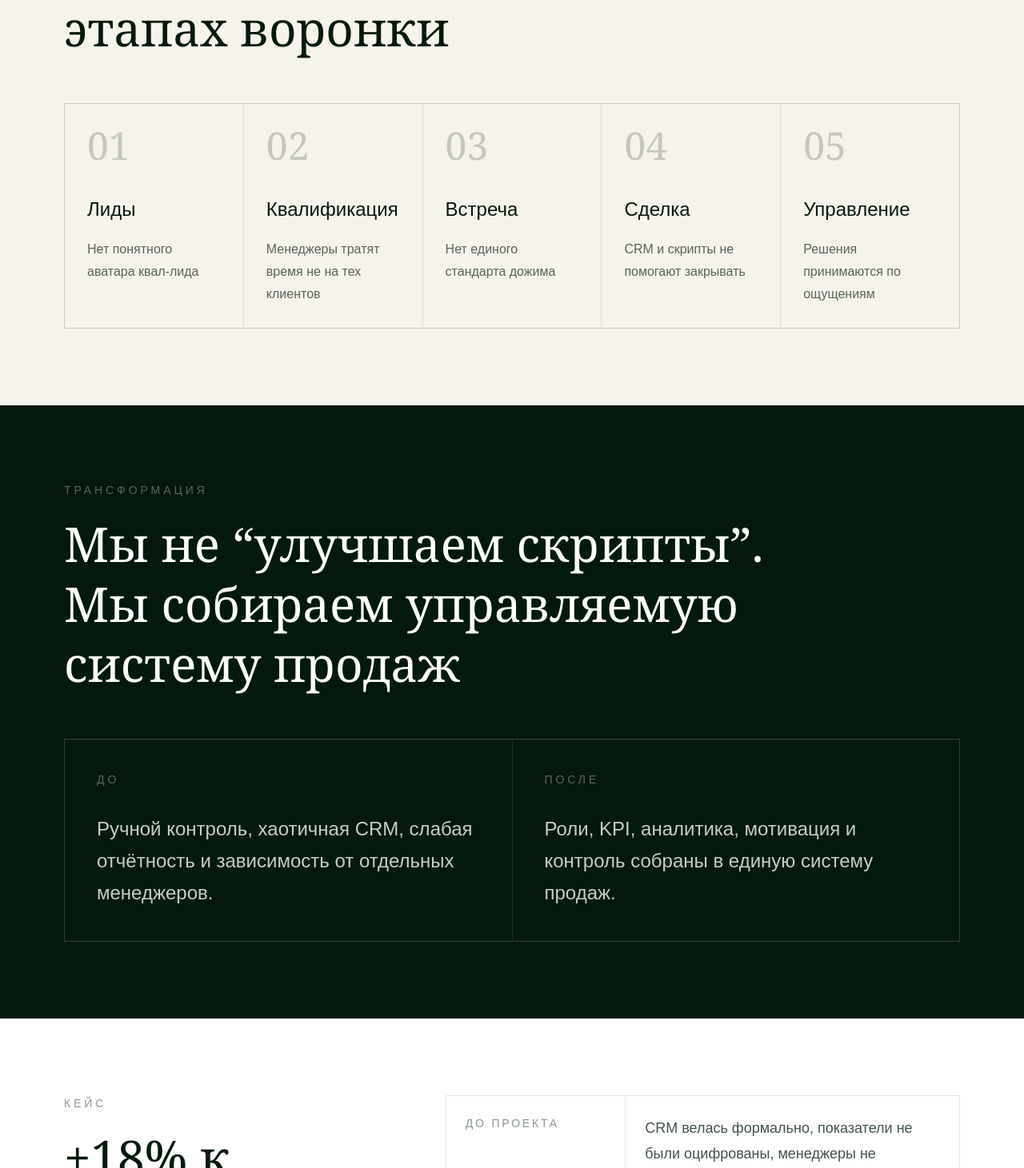
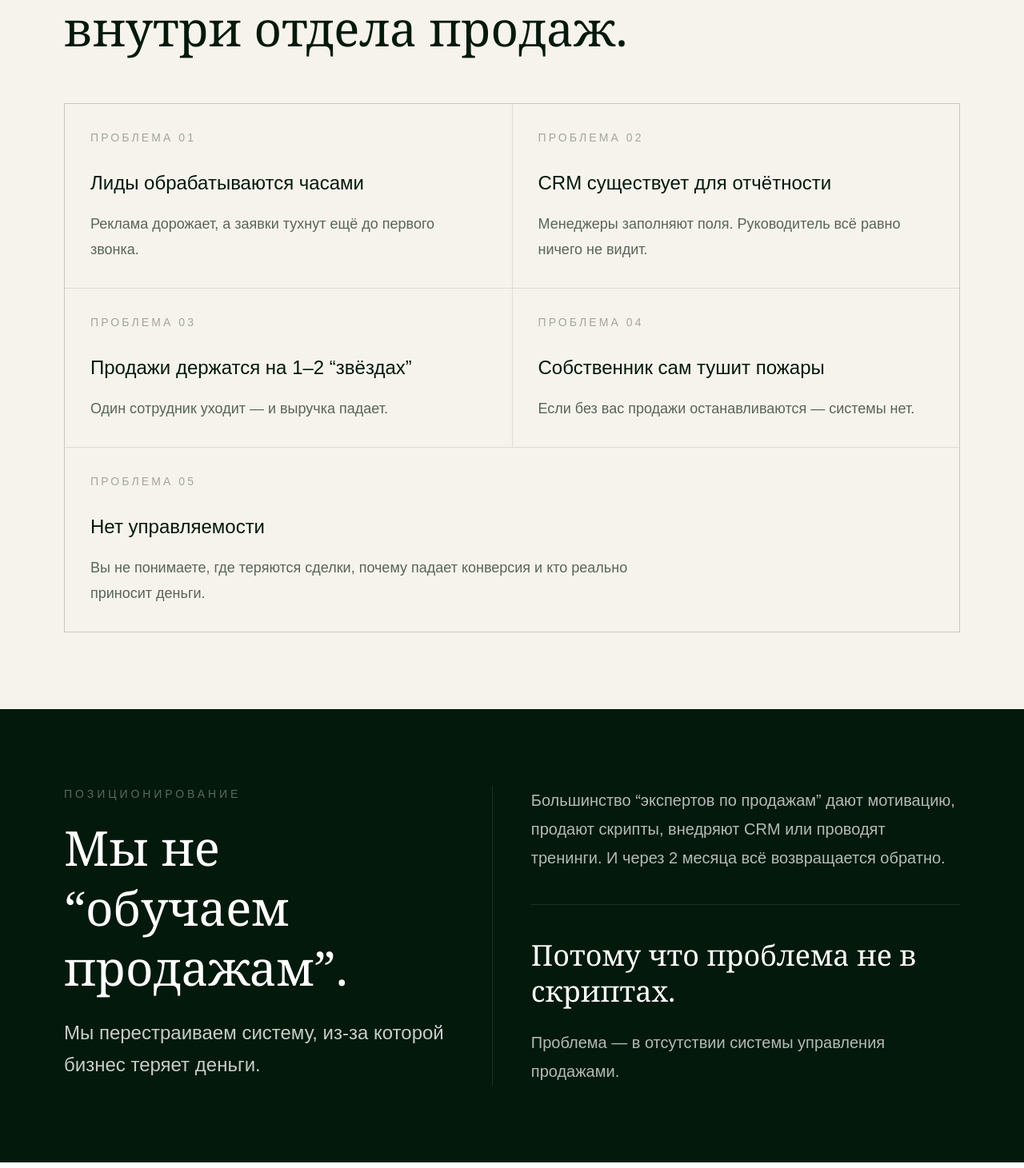
Before and after one commit to kirill11999988-tech/mb-consulting, a Next.js app: page / in a window 1280 px wide. Shown: the part 1309-2770 px from the top of the page at 80% size. Built offline with nearby package versions, Linux system fonts and the light colour scheme.

Commit message:
update landing copy

```diff
--- a/app/page.tsx
+++ b/app/page.tsx
@@ -8,30 +8,92 @@ const fadeUp = {
   visible: { opacity: 1, y: 0 },
 };
 
-const funnel = [
-  ["Лиды", "Нет понятного аватара квал-лида"],
-  ["Квалификация", "Менеджеры тратят время не на тех клиентов"],
-  ["Встреча", "Нет единого стандарта дожима"],
-  ["Сделка", "CRM и скрипты не помогают закрывать"],
-  ["Управление", "Решения принимаются по ощущениям"],
+const pains = [
+  [
+    "Лиды обрабатываются часами",
+    "Реклама дорожает, а заявки тухнут ещё до первого звонка.",
+  ],
+  [
+    "CRM существует для отчётности",
+    "Менеджеры заполняют поля. Руководитель всё равно ничего не видит.",
+  ],
+  [
+    "Продажи держатся на 1–2 “звёздах”",
+    "Один сотрудник уходит — и выручка падает.",
+  ],
+  [
+    "Собственник сам тушит пожары",
+    "Если без вас продажи останавливаются — системы нет.",
+  ],
+  [
+    "Нет управляемости",
+    "Вы не понимаете, где теряются сделки, почему падает конверсия и кто реально приносит деньги.",
+  ],
 ];
 
-const beforeAfter = [
+const changes = [
   [
-    "До",
-    "Ручной контроль, хаотичная CRM, слабая отчётность и зависимость от отдельных менеджеров.",
+    "Управляемая воронка",
+    "Вы видите, где теряются деньги.",
   ],
   [
-    "После",
-    "Роли, KPI, аналитика, мотивация и контроль собраны в единую систему продаж.",
+    "KPI, которые влияют на выручку",
+    "Не “активность ради активности”.",
+  ],
+  [
+    "CRM, которой пользуются",
+    "А не саботируют.",
+  ],
+  [
+    "Контроль без микроменеджмента",
+    "Собственник перестаёт жить в звонках и чатах.",
+  ],
+  [
+    "Масштабируемый отдел продаж",
+    "Рост без зависимости от конкретных людей.",
+  ],
+];
+
+const antiMarket = [
+  [
+    "CRM ≠ система продаж",
+    "Большинство компаний просто делают хаос “цифровым”.",
+  ],
+  [
+    "Скрипты не спасают слабый процесс",
+    "Если лиды обрабатываются хаотично — скрипт бесполезен.",
+  ],
+  [
+    "Нельзя масштабировать ручное управление",
+    "Пока собственник контролирует всё сам — бизнес упирается в потолок.",
+  ],
+  [
+    "Нельзя улучшить то, что не измеряется",
+    "Если нет цифр — нет управления.",
   ],
 ];
 
 const steps = [
-  ["01", "Диагностика", "Находим потери в воронке, CRM, команде и управлении."],
-  ["02", "Архитектура", "Проектируем структуру отдела, KPI, роли и систему контроля."],
-  ["03", "Внедрение", "Настраиваем процессы, обучаем команду и запускаем систему."],
-  ["04", "Рост", "Контролируем цифры и улучшаем конверсии на каждом этапе."],
+  [
+    "01",
+    "Диагностика",
+    "Находим, где бизнес теряет деньги прямо сейчас.",
+  ],
+  [
+    "02",
+    "Архитектура системы",
+    "Строим воронку, KPI, структуру, процессы и CRM-логику.",
+  ],
+  [
+    "03",
+    "Внедрение",
+    "Не “рекомендации в PDF”, а внедрение в реальный бизнес.",
+  ],
+  [
+    "04",
+    "Контроль и масштабирование",
+    "Чтобы система работала без постоянного ручного управления.",
+  ],
 ];
 
 export default function Home() {
@@ -79,7 +141,9 @@ export default function Home() {
         <div className="relative mx-auto max-w-7xl">
           <header className="flex items-center justify-between border-b border-white/10 pb-6">
             <div>
-              <div className="font-serif text-2xl tracking-wide">MB Consulting</div>
+              <div className="font-serif text-2xl tracking-wide">
+                MB Consulting
+              </div>
               <div className="mt-1 text-xs uppercase tracking-[0.3em] text-white/45">
                 sales architecture
               </div>
@@ -123,10 +187,10 @@ export default function Home() {
                 </a>
 
                 <a
-                  href="#case"
+                  href="#pains"
                   className="rounded-full border border-white/20 px-8 py-4 text-center text-white/80 transition hover:bg-white/10"
                 >
-                  Смотреть кейс
+                  Где теряются деньги
                 </a>
               </div>
             </motion.div>
@@ -155,7 +219,9 @@ export default function Home() {
                     MB CONSULTING
                   </div>
 
-                  <div className="mt-5 font-serif text-5xl text-white">18–25%</div>
+                  <div className="mt-5 font-serif text-5xl text-white">
+                    18–25%
+                  </div>
 
                   <p className="mt-4 text-lg leading-8 text-white/75">
                     средний рост конверсий после внедрения системы продаж
@@ -167,26 +233,102 @@ export default function Home() {
         </div>
       </section>
 
-      <AnimatedSection className="bg-[#F6F3EC] px-6 py-24 text-[#03190C] md:px-12 lg:px-20">
+      <AnimatedSection
+        id="pains"
+        className="bg-[#F6F3EC] px-6 py-24 text-[#03190C] md:px-12 lg:px-20"
+      >
         <div className="mx-auto max-w-7xl">
-          <SectionLabel dark>Диагностика потерь</SectionLabel>
+          <SectionLabel dark>Боль</SectionLabel>
+
+          <h2 className="mt-5 max-w-5xl font-serif text-4xl leading-tight md:text-6xl">
+            Большинство компаний теряют деньги не в маркетинге. А внутри отдела
+            продаж.
+          </h2>
+
+          <div className="mt-14 grid gap-px overflow-hidden border border-[#03190C]/10 bg-[#03190C]/10 md:grid-cols-2">
+            {pains.map(([title, text], index) => (
+              <motion.div
+                key={title}
+                whileHover={{ y: -4 }}
+                className={`bg-[#F6F3EC] p-7 md:p-8 ${
+                  index === 4 ? "md:col-span-2" : ""
+                }`}
+              >
+                <div className="text-sm uppercase tracking-[0.22em] text-[#03190C]/35">
+                  Проблема 0{index + 1}
+                </div>
+
+                <h3 className="mt-8 text-2xl font-medium leading-tight">
+                  {title}
+                </h3>
+
+                <p className="mt-5 max-w-2xl text-lg leading-8 text-[#03190C]/65">
+                  {text}
+                </p>
+              </motion.div>
+            ))}
+          </div>
+        </div>
+      </AnimatedSection>
+
+      <AnimatedSection className="px-6 py-24 md:px-12 lg:px-20">
+        <div className="mx-auto grid max-w-7xl gap-14 md:grid-cols-[0.9fr_1.1fr] md:items-start">
+          <div>
+            <SectionLabel>Позиционирование</SectionLabel>
+
+            <h2 className="mt-5 font-serif text-4xl leading-tight md:text-6xl">
+              Мы не “обучаем продажам”.
+            </h2>
+
+            <p className="mt-6 max-w-xl text-2xl leading-10 text-white/78">
+              Мы перестраиваем систему, из-за которой бизнес теряет деньги.
+            </p>
+          </div>
+
+          <div className="border-l border-white/10 pl-8 md:pl-12">
+            <p className="text-xl leading-9 text-white/70">
+              Большинство “экспертов по продажам” дают мотивацию, продают
+              скрипты, внедряют CRM или проводят тренинги. И через 2 месяца всё
+              возвращается обратно.
+            </p>
+
+            <div className="my-10 h-px w-full bg-white/10" />
+
+            <p className="font-serif text-3xl leading-tight text-white md:text-4xl">
+              Потому что проблема не в скриптах.
+            </p>
+
+            <p className="mt-6 text-xl leading-9 text-white/70">
+              Проблема — в отсутствии системы управления продажами.
+            </p>
+          </div>
+        </div>
+      </AnimatedSection>
+
+      <AnimatedSection className="bg-white px-6 py-24 text-[#03190C] md:px-12 lg:px-20">
+        <div className="mx-auto max-w-7xl">
+          <SectionLabel dark>Что меняется после внедрения</SectionLabel>
 
           <h2 className="mt-5 max-w-4xl font-serif text-4xl leading-tight md:text-6xl">
-            Деньги теряются не “в продажах”, а в конкретных этапах воронки
+            Продажи становятся управляемой системой, а не набором героических
+            усилий.
           </h2>
 
           <div className="mt-14 grid gap-px overflow-hidden border border-[#03190C]/10 bg-[#03190C]/10 md:grid-cols-5">
-            {funnel.map(([title, text], index) => (
+            {changes.map(([title, text], index) => (
               <motion.div
                 key={title}
                 whileHover={{ y: -6 }}
-                className="bg-[#F6F3EC] p-7 transition"
+                className="bg-white p-7 transition"
               >
                 <div className="font-serif text-5xl text-[#03190C]/20">
                   0{index + 1}
                 </div>
 
-                <h3 className="mt-10 text-2xl font-medium">{title}</h3>
+                <h3 className="mt-10 text-2xl font-medium leading-tight">
+                  {title}
+                </h3>
+
                 <p className="mt-5 leading-7 text-[#03190C]/65">{text}</p>
               </motion.div>
             ))}
@@ -194,22 +336,21 @@ export default function Home() {
         </div>
       </AnimatedSection>
 
-      <AnimatedSection className="px-6 py-24 md:px-12 lg:px-20">
-        <div className="mx-auto max-w-7xl">
-          <SectionLabel>Трансформация</SectionLabel>
+      <AnimatedSection className="bg-[#F6F3EC] px-6 py-24 text-[#03190C] md:px-12 lg:px-20">
+        <div className="mx-auto grid max-w-7xl gap-14 md:grid-cols-[0.8fr_1.2fr]">
+          <div>
+            <SectionLabel dark>Антирыночный блок</SectionLabel>
 
-          <h2 className="mt-5 max-w-4xl font-serif text-4xl leading-tight md:text-6xl">
-            Мы не “улучшаем скрипты”. Мы собираем управляемую систему продаж
-          </h2>
+            <h2 className="mt-5 font-serif text-4xl leading-tight md:text-6xl">
+              Почему большинство внедрений продаж не работают
+            </h2>
+          </div>
 
-          <div className="mt-14 grid gap-px overflow-hidden border border-white/10 bg-white/10 md:grid-cols-2">
-            {beforeAfter.map(([title, text]) => (
-              <div key={title} className="bg-[#03190C] p-8 md:p-10">
-                <div className="text-sm uppercase tracking-[0.28em] text-white/35">
-                  {title}
-                </div>
-
-                <p className="mt-8 max-w-xl text-2xl leading-10 text-white/78">
+          <div className="grid gap-px overflow-hidden border border-[#03190C]/10 bg-[#03190C]/10">
+            {antiMarket.map(([title, text]) => (
+              <div key={title} className="bg-[#F6F3EC] p-7 md:p-8">
+                <h3 className="text-2xl font-medium leading-tight">{title}</h3>
+                <p className="mt-4 text-lg leading-8 text-[#03190C]/65">
                   {text}
                 </p>
               </div>
@@ -218,100 +359,63 @@ export default function Home() {
         </div>
       </AnimatedSection>
 
-      <AnimatedSection
-        id="case"
-        className="bg-white px-6 py-24 text-[#03190C] md:px-12 lg:px-20"
-      >
-        <div className="mx-auto grid max-w-7xl gap-12 md:grid-cols-[0.8fr_1.2fr]">
-          <div className="md:sticky md:top-8 md:self-start">
-            <SectionLabel dark>Кейс</SectionLabel>
-
-            <h2 className="mt-5 font-serif text-4xl leading-tight md:text-6xl">
-              +18% к конверсии из лида в договор
-            </h2>
-
-            <p className="mt-6 text-lg leading-8 text-[#03190C]/65">
-              Результат первого месяца после пересборки процессов, CRM и
-              системы управления отделом.
-            </p>
-          </div>
-
-          <div className="border border-[#03190C]/10">
-            <CaseRow
-              left="До проекта"
-              right="CRM велась формально, показатели не были оцифрованы, менеджеры не дожимали клиентов."
-            />
-
-            <CaseRow
-              left="Что сделали"
-              right="Пересобрали воронку, скрипты, роли и внедрили систему контроля показателей."
-            />
-
-            <CaseRow
-              left="Результат"
-              right="Конверсии выросли без увеличения рекламного бюджета."
-            />
-
-            <div className="bg-[#F6F3EC] p-8 md:p-10">
-              <div className="text-sm uppercase tracking-[0.28em] text-[#03190C]/45">
-                Отзыв клиента
-              </div>
-
-              <blockquote className="mt-6 font-serif text-3xl leading-tight text-[#03190C]">
-                “После внедрения стало понятно, где мы теряем клиентов и как
-                управлять отделом не на ощущениях, а по цифрам.”
-              </blockquote>
-
-              <p className="mt-5 text-[#03190C]/55">
-                Из интервью с клиентом проекта
-              </p>
-            </div>
-          </div>
-        </div>
-      </AnimatedSection>
-
-      <AnimatedSection className="bg-[#F6F3EC] px-6 py-24 text-[#03190C] md:px-12 lg:px-20">
+      <AnimatedSection className="px-6 py-24 md:px-12 lg:px-20">
         <div className="mx-auto max-w-7xl">
-          <SectionLabel dark>Процесс</SectionLabel>
+          <SectionLabel>Как происходит работа</SectionLabel>
 
           <h2 className="mt-5 max-w-4xl font-serif text-4xl leading-tight md:text-6xl">
-            От диагностики до работающей системы продаж
+            Не рекомендации в PDF. А внедрение в реальный бизнес.
           </h2>
 
-          <div className="mt-14 grid gap-px overflow-hidden border border-[#03190C]/10 bg-[#03190C]/10 md:grid-cols-4">
+          <div className="mt-14 grid gap-px overflow-hidden border border-white/10 bg-white/10 md:grid-cols-4">
             {steps.map(([num, title, text]) => (
-              <div key={num} className="bg-[#F6F3EC] p-7">
-                <div className="font-serif text-5xl text-[#03190C]/20">
-                  {num}
-                </div>
+              <motion.div
+                key={num}
+                whileHover={{ y: -6 }}
+                className="bg-[#03190C] p-7"
+              >
+                <div className="font-serif text-5xl text-white/20">{num}</div>
 
-                <h3 className="mt-10 text-2xl font-medium">{title}</h3>
-                <p className="mt-5 leading-7 text-[#03190C]/65">{text}</p>
-              </div>
+                <h3 className="mt-10 text-2xl font-medium leading-tight">
+                  {title}
+                </h3>
+
+                <p className="mt-5 leading-7 text-white/62">{text}</p>
+              </motion.div>
             ))}
           </div>
         </div>
       </AnimatedSection>
 
-      <AnimatedSection id="lead" className="px-6 py-24 md:px-12 lg:px-20">
-        <div className="mx-auto grid max-w-7xl gap-12 md:grid-cols-[0.9fr_1.1fr]">
+      <AnimatedSection
+        id="lead"
+        className="bg-[#F6F3EC] px-6 py-24 text-[#03190C] md:px-12 lg:px-20"
+      >
+        <div className="mx-auto grid max-w-7xl gap-12 md:grid-cols-[0.95fr_1.05fr]">
           <div>
-            <SectionLabel>Следующий шаг</SectionLabel>
+            <SectionLabel dark>Следующий шаг</SectionLabel>
 
             <h2 className="mt-5 font-serif text-4xl leading-tight md:text-6xl">
-              Разберём вашу систему продаж и покажем точки роста
+              Ваш бизнес уже теряет деньги внутри отдела продаж.
             </h2>
 
-            <p className="mt-6 max-w-xl text-lg leading-8 text-white/65">
-              На встрече определим ограничения, приоритеты внедрения и план
-              действий.
+            <p className="mt-6 max-w-xl text-2xl leading-10 text-[#03190C]/75">
+              Вопрос только в том — видите вы это или нет.
             </p>
+
+            <div className="mt-10 border-l border-[#03190C]/15 pl-6">
+              <p className="text-lg leading-8 text-[#03190C]/65">
+                Проведём аудит и покажем: где теряются лиды, почему падает
+                конверсия, что мешает масштабированию и какие изменения дадут
+                рост.
+              </p>
+            </div>
           </div>
 
           <motion.form
             whileHover={{ y: -4 }}
             onSubmit={handleSubmit}
-            className="border border-white/12 bg-white p-6 text-[#03190C] md:p-8"
+            className="border border-[#03190C]/10 bg-white p-6 text-[#03190C] md:p-8"
           >
             <div className="grid gap-5">
               <Input
@@ -358,7 +462,9 @@ export default function Home() {
             </button>
 
             {status === "success" && (
-              <p className="mt-4 text-sm text-[#03190C]">Заявка отправлена.</p>
+              <p className="mt-4 text-sm text-[#03190C]">
+                Заявка отправлена.
+              </p>
             )}
 
             {status === "error" && (
@@ -413,18 +519,6 @@ function SectionLabel({
   );
 }
 
-function CaseRow({ left, right }: { left: string; right: string }) {
-  return (
-    <div className="grid border-b border-[#03190C]/10 last:border-b-0 md:grid-cols-[0.35fr_0.65fr]">
-      <div className="border-b border-[#03190C]/10 p-6 text-sm uppercase tracking-[0.2em] text-[#03190C]/45 md:border-b-0 md:border-r">
-        {left}
-      </div>
-
-      <div className="p-6 text-lg leading-8 text-[#03190C]/75">{right}</div>
-    </div>
-  );
-}
-
 function Input({
   label,
   value,
```
